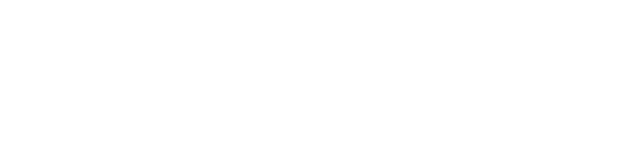
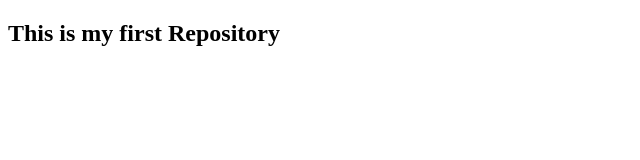
Before and after one commit to FariaRimu07/My-First-Github-Repository, a plain HTML site: page index.html in a window 1280 px wide. Shown: the whole page, without its empty margins (0-640 px from the left). Drawn offline with Linux system fonts and the light colour scheme.

Commit message:
My first commit

```diff
--- a/index.html
+++ b/index.html
@@ -6,6 +6,6 @@
     <title>My First Github Repository</title>
 </head>
 <body>
-
+    <h2>This is my first Repository</h2>
 </body>
 </html>
```
